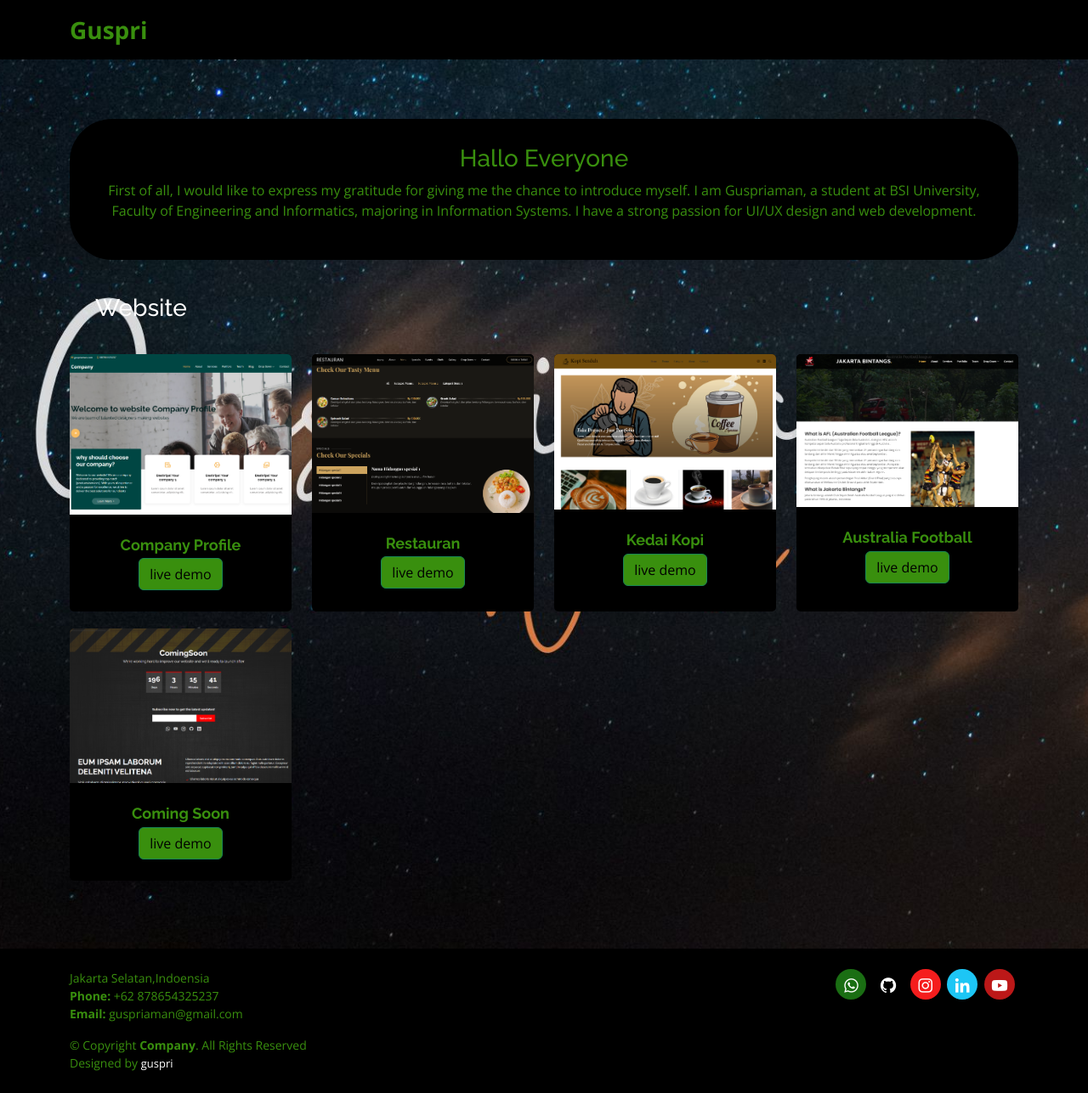
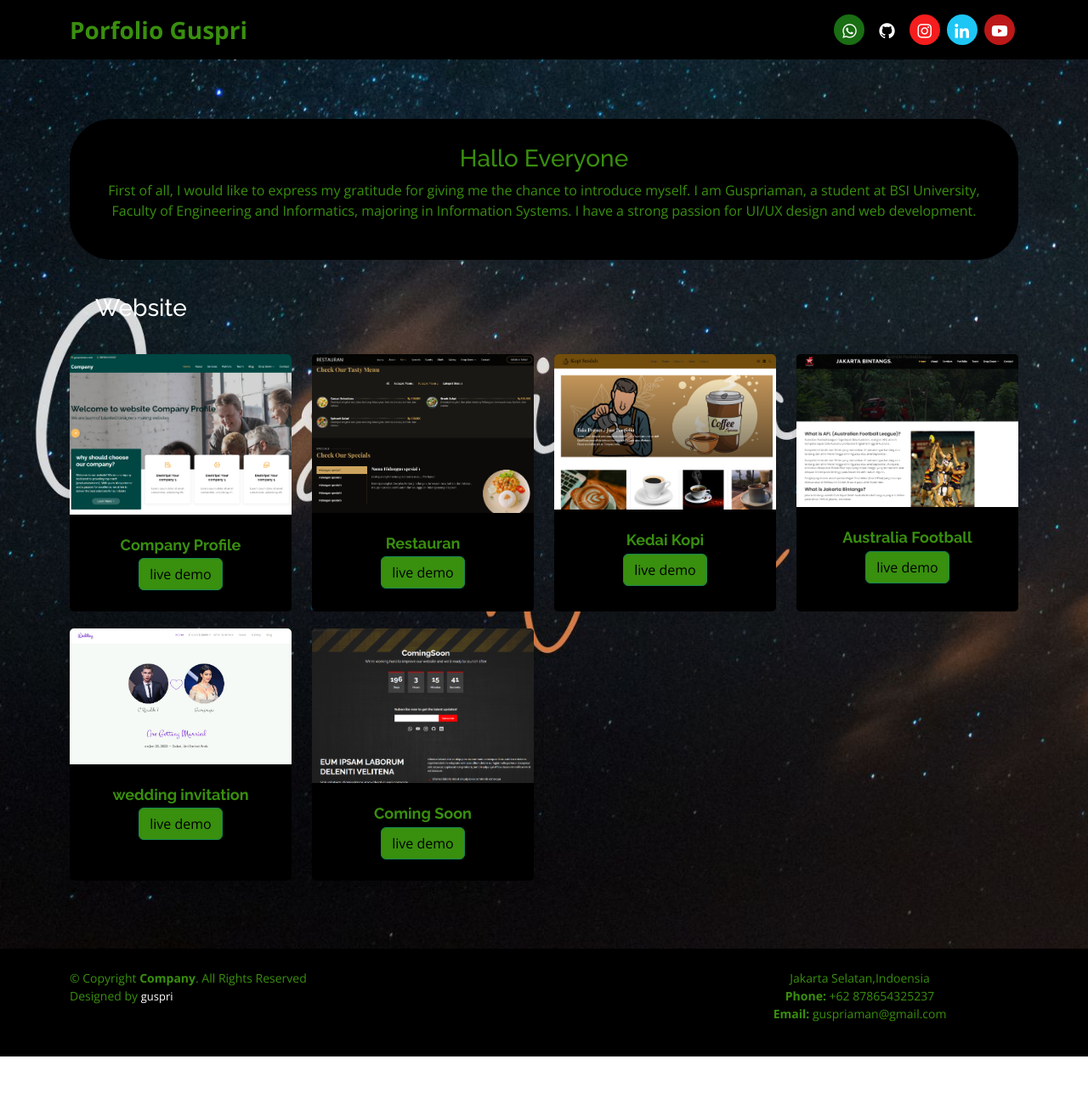
Before and after one commit to guspriaman/portfolio, a plain HTML site: page index.html in a window 1280 px wide. Shown: the whole page at 85% size. After the commit the page ends 1244 px from the top, so only its background shows below. Drawn offline with nearby package versions, Linux system fonts and the light colour scheme.

Commit message:
menambhakan website wedding

```diff
--- a/assets/css/style.css
+++ b/assets/css/style.css
@@ -119,6 +119,78 @@ h6 {
   max-height: 40px;
 }
 
+#header .social-links a{
+  font-size: 22px;
+  display: inline-block;
+  line-height: 1;
+  padding: 8px 0;
+  margin-right: 4px;
+  border-radius: 50%;
+  text-align: center;
+  width: 36px;
+  height: 36px;
+  transition: 0.3s;
+}
+
+#header .social-links .whatsapp{
+  background: #1a6e13;
+  color: #ffffff;
+
+}
+
+#header .social-links .whatsapp:hover  {
+  background: #ffffff;
+  color: #115b1a;
+  text-decoration: none;
+}
+#header .social-links .youtube{
+  background: #bc1818;
+  color: #ffffff;
+
+}
+
+#header .social-links .youtube:hover  {
+  background: #ffffff;
+  color: #bc1818;
+  text-decoration: none;
+}
+
+#header .social-links .instagram{
+  background: #f51d1d;
+  color: #ffffff;
+
+}
+
+#header .social-links .instagram:hover  {
+  background: #ffffff;
+  color: #f51d1d;
+  text-decoration: none;
+}
+
+#header .social-links .github{
+  background: #000000;
+  color: #ffffff;
+
+}
+
+#header .social-links .github:hover  {
+  background: #ffffff;
+  color: #000000;
+  text-decoration: none;
+}
+
+#header .social-links .linkedin{
+  background: #1dc6f5;
+  color: #ffffff;
+
+}
+
+#header .social-links .linkedin:hover  {
+  background: #ffffff;
+  color: #1dc6f5;
+  text-decoration: none;
+}
+
 .scrolled-offset {
   margin-top: 70px;
 }
@@ -214,6 +286,7 @@ section {
   margin-top: 10px;
 }
 
+
 .portfolio .project {
   margin-bottom: 20px;
   overflow: hidden;
@@ -241,6 +314,8 @@ section {
   align-items: center;
   justify-content: center;
 }
+
+
 
 .portfolio .project .social a {
   transition: color 0.3s;
@@ -451,74 +526,3 @@ section {
   font-size: 13px;
   color: #ffffff;
 }
-
-#footer .social-links a{
-  font-size: 22px;
-  display: inline-block;
-  line-height: 1;
-  padding: 8px 0;
-  margin-right: 4px;
-  border-radius: 50%;
-  text-align: center;
-  width: 36px;
-  height: 36px;
-  transition: 0.3s;
-}
-#footer .social-links .whatsapp{
-  background: #1a6e13;
-  color: #ffffff;
-
-}
-
-#footer .social-links .whatsapp:hover  {
-  background: #ffffff;
-  color: #115b1a;
-  text-decoration: none;
-}
-#footer .social-links .youtube{
-  background: #bc1818;
-  color: #ffffff;
-
-}
-
-#footer .social-links .youtube:hover  {
-  background: #ffffff;
-  color: #bc1818;
-  text-decoration: none;
-}
-
-#footer .social-links .instagram{
-  background: #f51d1d;
-  color: #ffffff;
-
-}
-
-#footer .social-links .instagram:hover  {
-  background: #ffffff;
-  color: #f51d1d;
-  text-decoration: none;
-}
-
-#footer .social-links .github{
-  background: #000000;
-  color: #ffffff;
-
-}
-
-#footer .social-links .github:hover  {
-  background: #ffffff;
-  color: #000000;
-  text-decoration: none;
-}
-
-#footer .social-links .linkedin{
-  background: #1dc6f5;
-  color: #ffffff;
-
-}
-
-#footer .social-links .linkedin:hover  {
-  background: #ffffff;
-  color: #1dc6f5;
-  text-decoration: none;
-}
--- a/index.html
+++ b/index.html
@@ -38,51 +38,40 @@
 
 <header id="header" class="d-flex align-items-center">
   <div class="container d-flex align-items-center justify-content-between">
-    <div class="logo"><h1><a href="index.html">Guspri</a></h1></div>
+    <div class="logo"><h1><a href="index.html"> Porfolio Guspri</a></h1></div>
+    <div class="social-links text-center text-lg-right pt-3 pt-lg-0">
+      <a href="https://wa.me/087865425237" class="whatsapp"><i class="bx bxl-whatsapp"></i></a>
+      <a href="https://github.com/guspriaman/jakartabintangs" class="github"><i class="bx bxl-github"></i></a>
+      <a href="https://www.instagram.com/guspriaman/?hl=id" class="instagram"><i class="bx bxl-instagram"></i></a>
+      <a href="https://www.linkedin.com/in/guspriaman-wrs-657a04228/" class="linkedin"><i class="bx bxl-linkedin"></i></a>
+      <a href="https://www.youtube.com/channel/UCccgTOhqRH-2yWSlsHaATQ" class="youtube"><i class="bx bxl-youtube"></i></a>
+    </div>
   </div>
+
 </header>
 
 
 
 
   <main id="main">
-
-
-
-
-
-
-
-
     <!-- ======= portfolio Section ======= -->
     <section id="portfolio" class="portfolio section-bg">
-
       <div class="container">
-
         <div class="row">
           <div class="col-xl-12 col-lg-5" data-aos="fade-up">
             <div class="content text-center">
               <h3>Hallo Everyone</h3>
-              <p>First of all, I would like to express my gratitude for giving me the chance to introduce myself. I am Guspriaman, a student at BSI University, Faculty of Engineering and Informatics, majoring in Information Systems. I have a strong passion for UI/UX design and web development.</p>
-
+                <p>First of all, I would like to express my gratitude for giving me the chance to introduce myself. I am Guspriaman, a student at BSI University, Faculty of Engineering and Informatics, majoring in Information Systems. I have a strong passion for UI/UX design and web development.</p>
             </div>
             <div class="judul">
               <h3>Website</h3>
             </div>
           </div>
-
-            </div>
-
         </div>
-
       </div>
 
       <div class="container">
-
-
-
         <div class="row">
-
           <div class="col-lg-3 col-md-6 d-flex align-items-stretch" data-aos="fade-up">
             <div class="project">
               <div class="project-img">
@@ -98,6 +87,7 @@
                 <h4>Company Profile</h4>
                 <button type="button" class="btn btn-success" ><a href="https://guspriaman.com/company_profile/">live demo</a></button></a>
               </div>
+
             </div>
           </div>
 
@@ -106,9 +96,8 @@
               <div class="project-img">
                 <img src="assets/img/restaurant.png" class="img-fluid" alt="">
                 <div class="social">
-
-                  <span class="css"><a href=""><i class="bi bi-css"></i></a></span>
-                  <span class="html"><a href=""><i class="bi bi-html"></i></a></span>
+                  <span class="twitter"><a href=""><i class="bi bi-twitter"></i></a></span>
+                  <span class="facebook"><a href=""><i class="bi bi-facebook"></i></a></span>
                   <span class="instagram"><a href=""><i class="bi bi-instagram"></i></a></span>
                   <span class="linkedin"><a href=""><i class="bi bi-linkedin"></i></a></span>
               </div>
@@ -124,9 +113,8 @@
               <div class="project-img">
                 <img src="assets/img/kopi-senduh.png" class="img-fluid" alt="">
                 <div class="social">
-
-                  <span class="css"><a href=""><i class="bi bi-css"></i></a></span>
-                  <span class="html"><a href=""><i class="bi bi-html"></i></a></span>
+                  <span class="twitter"><a href=""><i class="bi bi-twitter"></i></a></span>
+                  <span class="facebook"><a href=""><i class="bi bi-facebook"></i></a></span>
                   <span class="instagram"><a href=""><i class="bi bi-instagram"></i></a></span>
                   <span class="linkedin"><a href=""><i class="bi bi-linkedin"></i></a></span>
               </div>
@@ -142,6 +130,7 @@
             <div class="project">
               <div class="project-img">
                 <img src="assets/img/jakarta-bintang.png" class="img-fluid" alt="">
+
                 <div class="social">
                   <span class="twitter"><a href=""><i class="bi bi-twitter"></i></a></span>
                   <span class="facebook"><a href=""><i class="bi bi-facebook"></i></a></span>
@@ -156,6 +145,25 @@
             </div>
           </div>
 
+          <div class="col-lg-3 col-md-6 d-flex align-items-stretch" data-aos="fade-up" data-aos-delay="200">
+            <div class="project">
+              <div class="project-img">
+                <img src="assets/img/wedding.jpg" class="img-fluid" alt="">
+
+                <div class="social">
+                  <span class="twitter"><a href=""><i class="bi bi-twitter"></i></a></span>
+                  <span class="facebook"><a href=""><i class="bi bi-facebook"></i></a></span>
+                  <span class="instagram"><a href=""><i class="bi bi-instagram"></i></a></span>
+                  <span class="linkedin"><a href=""><i class="bi bi-linkedin"></i></a></span>
+              </div>
+              </div>
+              <div class="project-info">
+                <h4>wedding invitation</h4>
+                <button type="button" class="btn btn-success" ><a href="https://guspriaman.com/wedding_web/">live demo</a></button></a>
+              </div>
+            </div>
+          </div>
+
           <div class="col-lg-3 col-md-6 d-flex align-items-stretch" data-aos="fade-up" data-aos-delay="300">
             <div class="project">
               <div class="project-img">
@@ -166,7 +174,9 @@
                   <span class="instagram"><a href=""><i class="bi bi-instagram"></i></a></span>
                   <span class="linkedin"><a href=""><i class="bi bi-linkedin"></i></a></span>
               </div>
+
               </div>
+
               <div class="project-info">
                 <h4>Coming Soon</h4>
                 <button type="button" class="btn btn-success" ><a href="https://guspriaman.com/ComingSoon/">live demo</a></button></a>
@@ -189,17 +199,10 @@
 
 
 
-<footer id="footer">
+  <footer id="footer">
+    <div class="container d-lg-flex py-4">
+      <div class="me-lg-auto text-center text-lg-start">
 
-
-
-    <div class="container d-lg-flex py-4">
-
-      <div class="me-lg-auto text-center text-lg-start">
-        <p> Jakarta Selatan,Indoensia <br>
-          <strong>Phone:</strong> +62 878654325237<br>
-          <strong>Email:</strong> guspriaman@gmail.com<br>
-        </p>
         <div class="copyright">
           &copy; Copyright <strong><span>Company</span></strong>. All Rights Reserved
         </div>
@@ -208,6 +211,14 @@
           Designed by <a href="https://guspriaman.com/porfolio">guspri</a>
         </div>
       </div>
+
+      <div class="text-center">
+        <p> Jakarta Selatan,Indoensia <br>
+          <strong>Phone:</strong> +62 878654325237<br>
+          <strong>Email:</strong> guspriaman@gmail.com<br>
+        </p>
+      </div>
+
       <div class="social-links text-center text-lg-right pt-3 pt-lg-0">
         <a href="https://wa.me/087865425237" class="whatsapp"><i class="bx bxl-whatsapp"></i></a>
         <a href="https://github.com/guspriaman/jakartabintangs" class="github"><i class="bx bxl-github"></i></a>
@@ -216,7 +227,9 @@
         <a href="https://www.youtube.com/channel/UCccgTOhqRH-2yWSlsHaATQ" class="youtube"><i class="bx bxl-youtube"></i></a>
       </div>
     </div>
-  </footer><!-- End Footer -->
+  </footer>
+
+  <!-- End Footer -->
 
   <a href="#" class="back-to-top d-flex align-items-center justify-content-center"><i class="bi bi-arrow-up-short"></i></a>
 
```
Also changed, not shown: assets/img/wedding.jpg (added).
